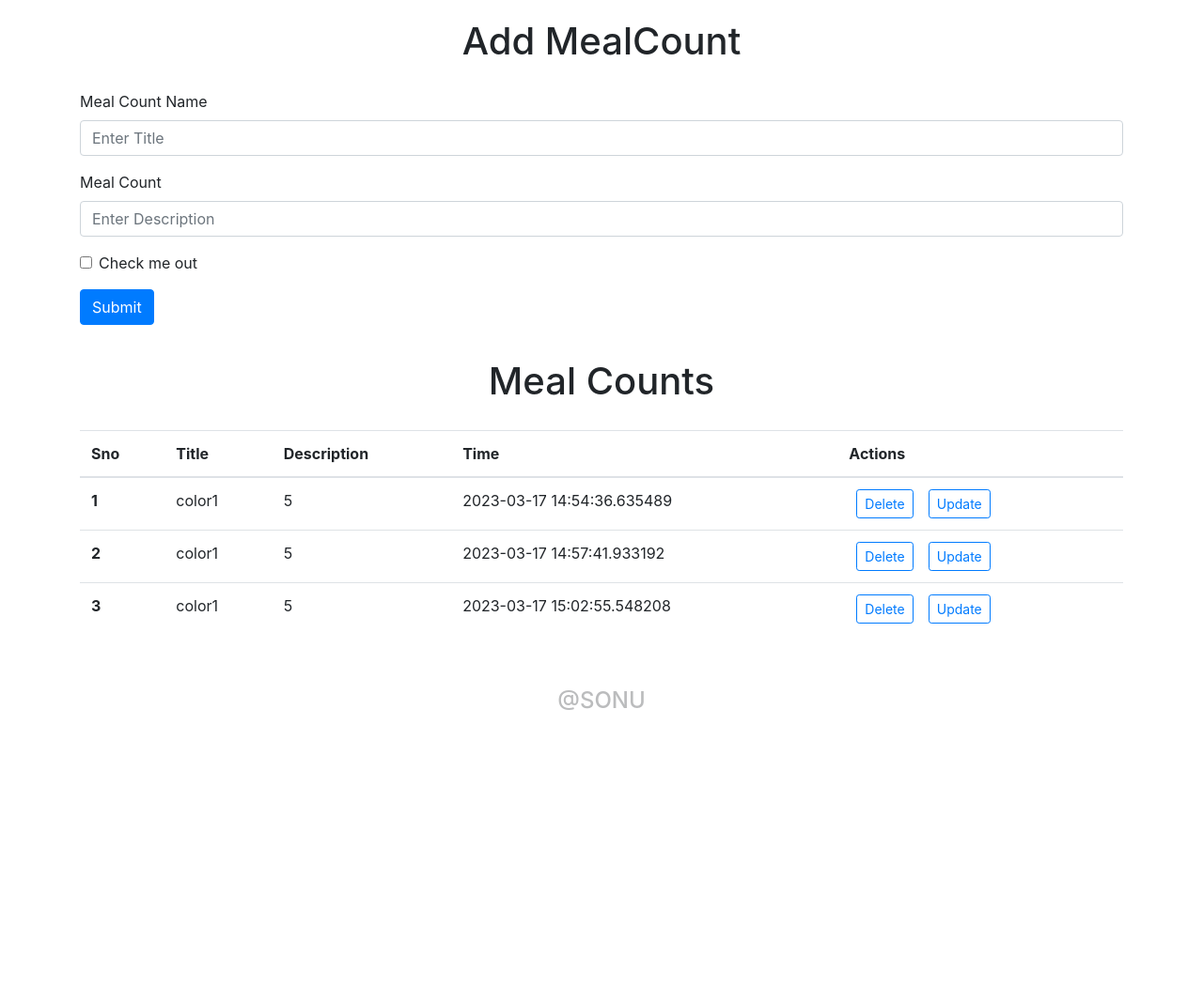
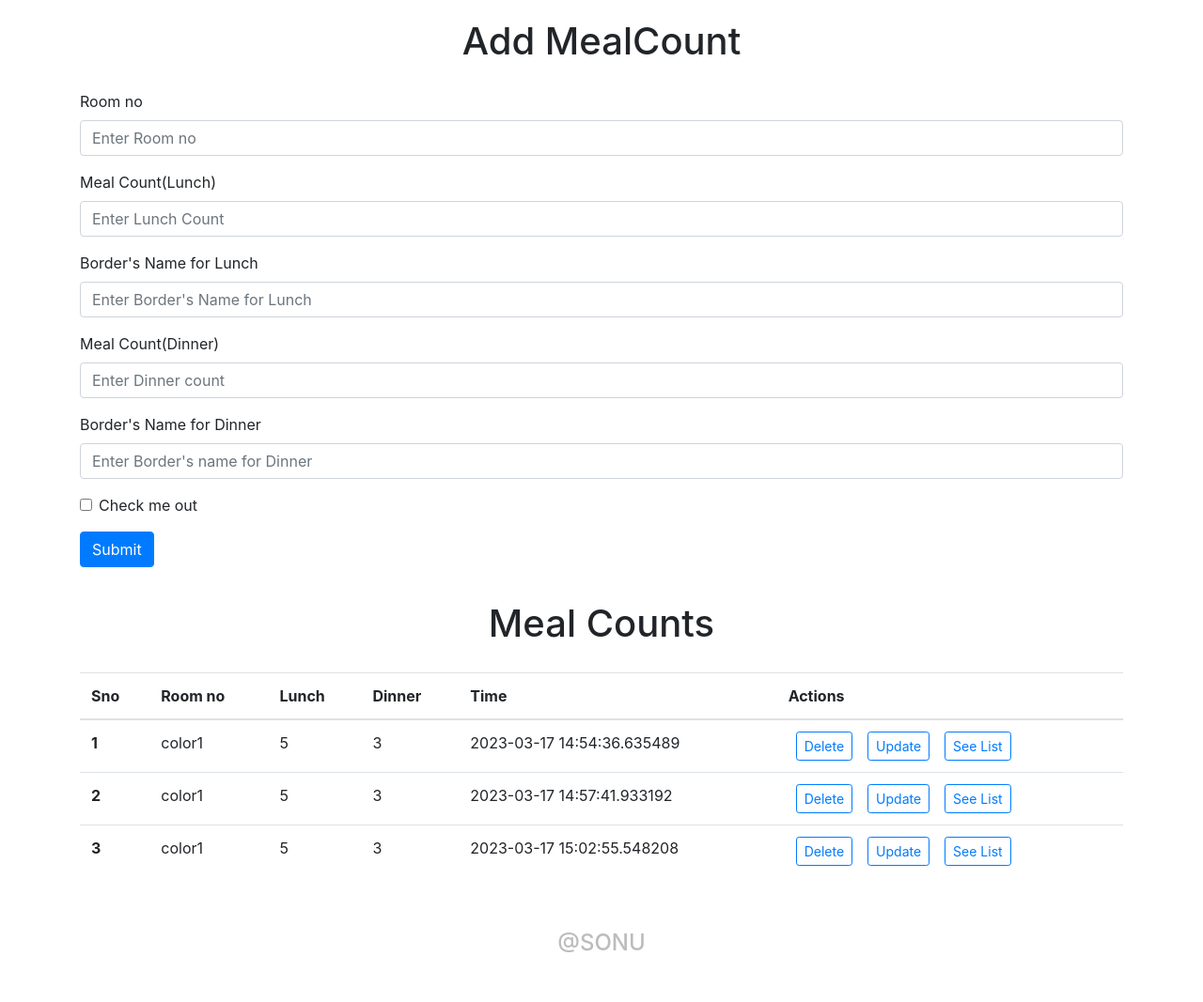
Before and after one commit to Sun-09/flask-hostel-meal-count-app, a Flask app: page / in a window 1280 px wide. Shown: the part 456-1523 px from the top of the page at 94% size. Before the commit the page ends 1212 px from the top, so only its background shows below. Run offline with Flask 2, Linux system fonts and the light colour scheme; data comes from the database, SQL or seed files in the repository; both versions use the stored data as it was after the commit.

Commit message:
Looks like a hostel meal count app

```diff
--- a/app.py
+++ b/app.py
@@ -13,6 +13,7 @@ class Todo(db.Model):
     sno = db.Column(db.Integer, primary_key = True)
     title = db.Column(db.String(200), nullable = False)
     desc = db.Column(db.String(500), nullable = True)
+    desc2 = db.Column(db.String(500), nullable = True)
     date_created = db.Column(db.DateTime, default = datetime.utcnow)
 
     def __repr__(self) -> str:
@@ -26,7 +27,8 @@ def hello_world():
     if request.method=='POST':
         title = request.form['title']
         desc = request.form['desc']
-        todo = Todo(title=title, desc=desc)
+        desc2 = request.form['desc2']
+        todo = Todo(title=title, desc=desc, desc2=desc2)
         db.session.add(todo)
         db.session.commit()
     allTodo = Todo.query.all()
--- a/templates/index.html
+++ b/templates/index.html
@@ -25,14 +25,26 @@
         <form action="/" method="POST">
 
             <div class="form-group">
-            <label for="title" class="form-label">Meal Count Name</label>
-            <input type="text" class="form-control" name="title" id="exampleInputEmail1" aria-describedby="emailHelp" placeholder="Enter Title">
+            <label for="title" class="form-label">Room no</label>
+            <input type="text" class="form-control" name="title" id="exampleInputEmail1" aria-describedby="emailHelp" placeholder="Enter Room no">
 
             </div>
             <div class="form-group">
-            <label for="desc">Meal Count</label>
-            <input type="text" class="form-control" name="desc" id="exampleInputPassword1" placeholder="Enter Description">
+            <label for="desc">Meal Count(Lunch)</label>
+            <input type="text" class="form-control" name="desc" id="exampleInputPassword1" placeholder="Enter Lunch Count">
             </div>
+            <div class="form-group">
+              <label for="desc">Border's Name for Lunch</label>
+              <input type="text" class="form-control" name="lunch" id="exampleInputPassword1" placeholder="Enter Border's Name for Lunch">
+            </div>
+            <div class="form-group">
+              <label for="desc">Meal Count(Dinner)</label>
+              <input type="text" class="form-control" name="desc2" id="exampleInputPassword1" placeholder="Enter Dinner count">
+              </div>
+              <div class="form-group">
+                <label for="desc">Border's Name for Dinner</label>
+                <input type="text" class="form-control" name="dinner" id="exampleInputPassword1" placeholder="Enter Border's name for Dinner">
+              </div>
             <div class="form-group form-check">
             <input type="checkbox" class="form-check-input" id="exampleCheck1">
             <label class="form-check-label" for="exampleCheck1">Check me out</label>
@@ -54,8 +66,9 @@
                   <thead>
                     <tr>
                       <th scope="col">Sno</th>
-                      <th scope="col">Title</th>
-                      <th scope="col">Description</th>
+                      <th scope="col">Room no</th>
+                      <th scope="col">Lunch</th>
+                      <th scope="col">Dinner</th>
                       <th scope="col">Time</th>
                       <th scope="col">Actions</th>
                     </tr>
@@ -67,10 +80,12 @@
                 <th scope="row">{{loop.index}}</th>
                 <td>{{todo.title}}</td>
                 <td>{{todo.desc}}</td>
+                <td>{{todo.desc2}}</td>
                 <td>{{todo.date_created}}</td>
                 <td>
                   <a href="/delete/{{todo.sno}}" type="button" class="btn btn-outline-primary btn-sm mx-2">Delete</button>
                   <a href="/update/{{todo.sno}}" type="button" class="btn btn-outline-primary btn-sm mx-2">Update</button>
+                  <a href="/list/{{todo.sno}}" type="button" class="btn btn-outline-primary btn-sm mx-2">See List</button>
 
                   </td>
               </tr>
```
Also changed, not shown: todo.db.
